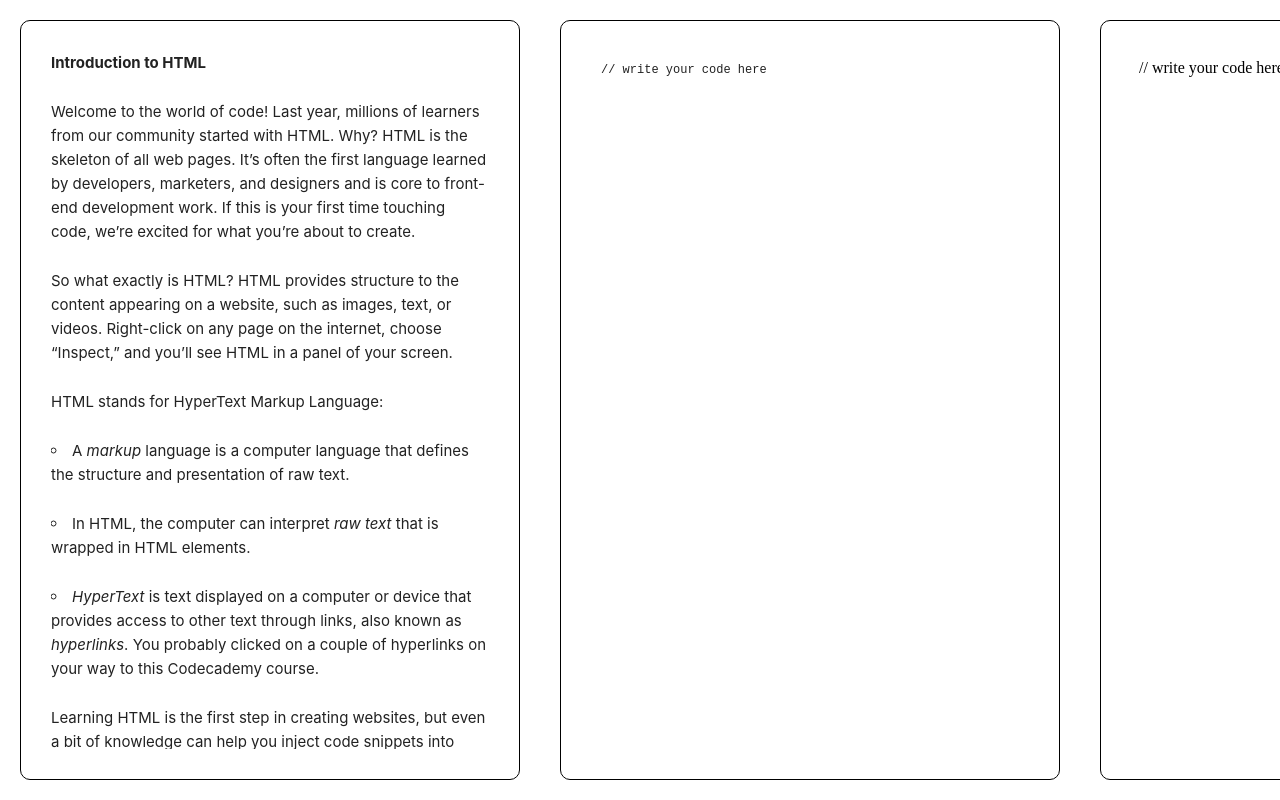
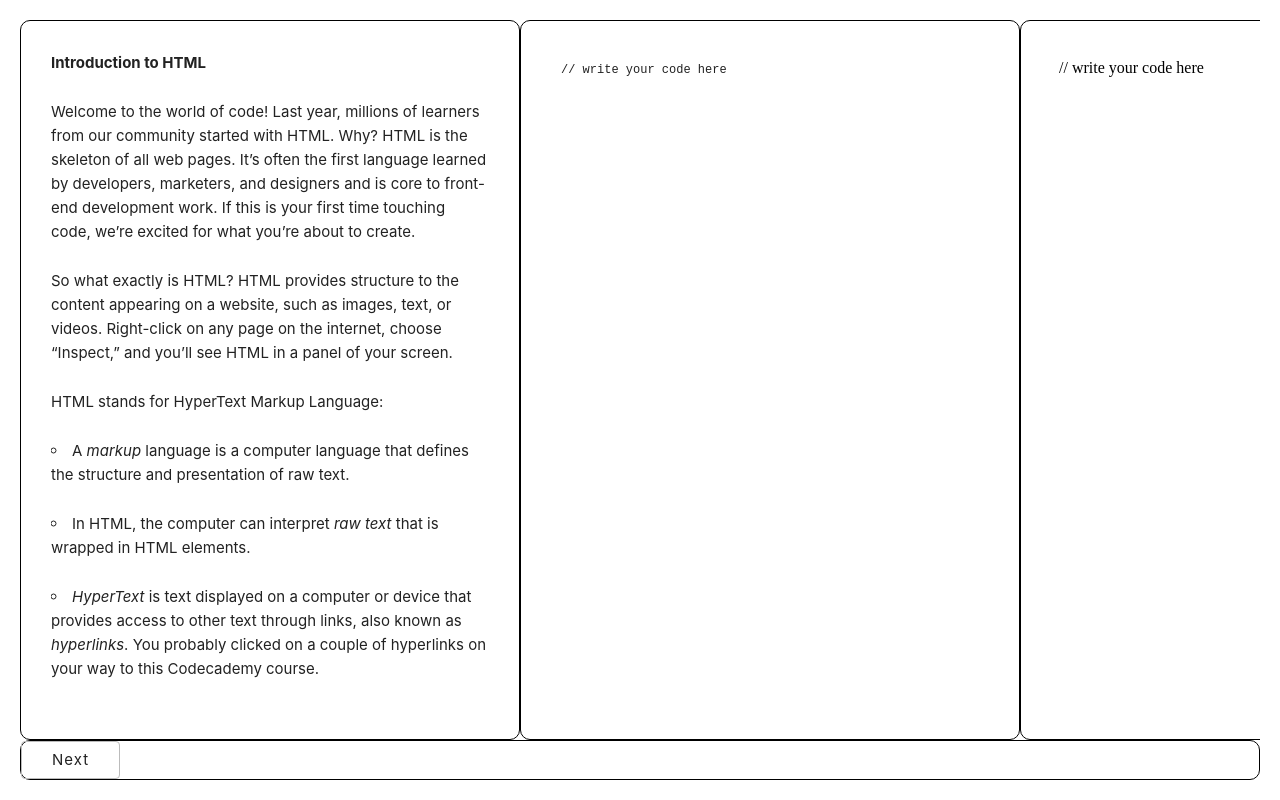
Before and after one commit to Otomakan/biblioteca-html-course, a Next.js app: page /test in a window 1280 px wide. Built offline with nearby package versions, Linux system fonts and the light colour scheme.

Commit message:
Add lower bar to coding env

```diff
--- a/common/CodingEnvironment/index.tsx
+++ b/common/CodingEnvironment/index.tsx
@@ -1,23 +1,29 @@
-import { ReactComponentElement, ReactNode, useState } from "react"
+import { useState } from "react"
 import { CodingEnvironmentContainer } from "../../components/CodingEnvironment/Container"
+import { LowerBar } from "../../components/CodingEnvironment/LowerBar"
 import { CodeEditor } from "./CodeEditor"
 import { CodeViewer } from './CodeViewer'
 import { Instructions } from './Instructions'
+import { CodingEnvironmentContainerProps } from '../../components/CodingEnvironment/Container'
 export type AvailableLanguages = 'html' | 'js'
 type SectionType = 'default' | 'header'
-type SectionProp = {
+export interface CodingEnvironmentProps extends CodingEnvironmentContainerProps {
     instructions: React.ReactNode,
     codeLanguage?: AvailableLanguages,
-    defaultCode: string
+    defaultCode: string,
+    nextPage?: string,
+    previousPage?: string,
 }
 
 const defaultCodeString = `// write your code here
 `
 
-export const CodingEnvironment: React.FC<SectionProp> = ({ instructions, codeLanguage = 'html', defaultCode = '' }) => {
+export const CodingEnvironment: React.FC<CodingEnvironmentProps> = (
+    { instructions, codeLanguage = 'html', defaultCode = '',
+        nextPage, previousPage }) => {
     const [code, updateCode] = useState(defaultCode || defaultCodeString)
     return (
-        <CodingEnvironmentContainer>
+        <CodingEnvironmentContainer nextPage={nextPage} previousPage={previousPage} >
             <Instructions instructions={instructions} />
             <CodeEditor code={code} updateCode={updateCode} language={codeLanguage} />
             <CodeViewer code={code} codeLanguage={codeLanguage} />
--- a/common/Section.tsx
+++ b/common/Section.tsx
@@ -1,5 +1,5 @@
 import { ReactNode } from "react"
-
+import { LowerBarProps }
 type SectionType = 'default' | 'header'
 type SectionProp = {
     type?: SectionType
--- a/components/CodingEnvironment/Container.tsx
+++ b/components/CodingEnvironment/Container.tsx
@@ -1,13 +1,37 @@
-export const CodingEnvironmentContainer: React.FC = ({ children }) => {
-    return <div className="code-editor-container">
-        {children}
-        <style jsx>{`
-        .code-editor-container {
+import { LowerBar } from "./LowerBar"
+import { MouseEventHandler } from "react";
+import { LowerBarProps } from "./LowerBar";
+export interface CodingEnvironmentContainerProps extends LowerBarProps { }
+
+export const CodingEnvironmentContainer: React.FC<CodingEnvironmentContainerProps> = ({ nextPage, previousPage, onSubmit, children }) => {
+    return (
+        <div className="code-environment-container">
+            <div className="code-environment">
+                {children}
+            </div>
+            <div className="lower-bar-container">
+                <LowerBar nextPage={nextPage} previousPage={previousPage} onSubmit={onSubmit} />
+            </div>
+            <style jsx>{`
+        .code-environment-container {
+            display:flex;
+            flex-direction: column;
+            height: 100vh;
+            padding: 20px;
+        }
+        .code-environment {
             display:flex;
             overflow-x: scroll;
-            height: 100vh;
             overflow-y: hidden;
         }
+        .lower-bar-container {
+            width:100%;
+            height: 10rem;
+            border: 1px solid black;
+            margin-top: 0px;
+            border-radius: 10px;
+        }
       `}</style>
-    </div>
+        </div>
+    )
 }
--- /dev/null
+++ b/components/CodingEnvironment/LowerBar/index.tsx
@@ -0,0 +1,25 @@
+import { MouseEventHandler } from "react";
+
+export interface LowerBarProps {
+    nextPage?: string;
+    previousPage?: string;
+    onSubmit?: MouseEventHandler<HTMLButtonElement>;
+}
+export const LowerBar: React.FC<LowerBarProps> = ({ nextPage, previousPage, onSubmit }) => {
+
+    return (
+        <div className="lower-bar-container">
+            {nextPage && <button>Next</button>}
+            {previousPage && <button>Previous</button>}
+            {onSubmit && <button onClick={onSubmit}>SUBMIT</button>}
+            <style jsx>{`
+            .html-editor-iframe {
+                width: 100%;
+                border: 0;
+            }
+            `}
+            </style>
+        </div >
+    )
+
+}
--- a/components/CodingEnvironment/Section.tsx
+++ b/components/CodingEnvironment/Section.tsx
@@ -13,7 +13,6 @@ export const CodingEnvironmentSection: React.FC = ({ children }) => {
 
         }
         .editor-section-container {
-            margin: 20px;
             width: 33vw;
             min-width: 500px;
 
--- a/pages/test.tsx
+++ b/pages/test.tsx
@@ -4,7 +4,7 @@ import { CodingEnvironment } from '../common/CodingEnvironment'
 
 const Introduction: NextPage = () => {
     return (
-        <CodingEnvironment instructions={<Instructions />} codeLanguage='html' defaultCode='' />
+        <CodingEnvironment instructions={<Instructions />} codeLanguage='html' defaultCode='' nextPage='/test-2' />
     )
 }
 
```
Also changed, not shown: components/Button.tsx (added, +9 -0 lines).
